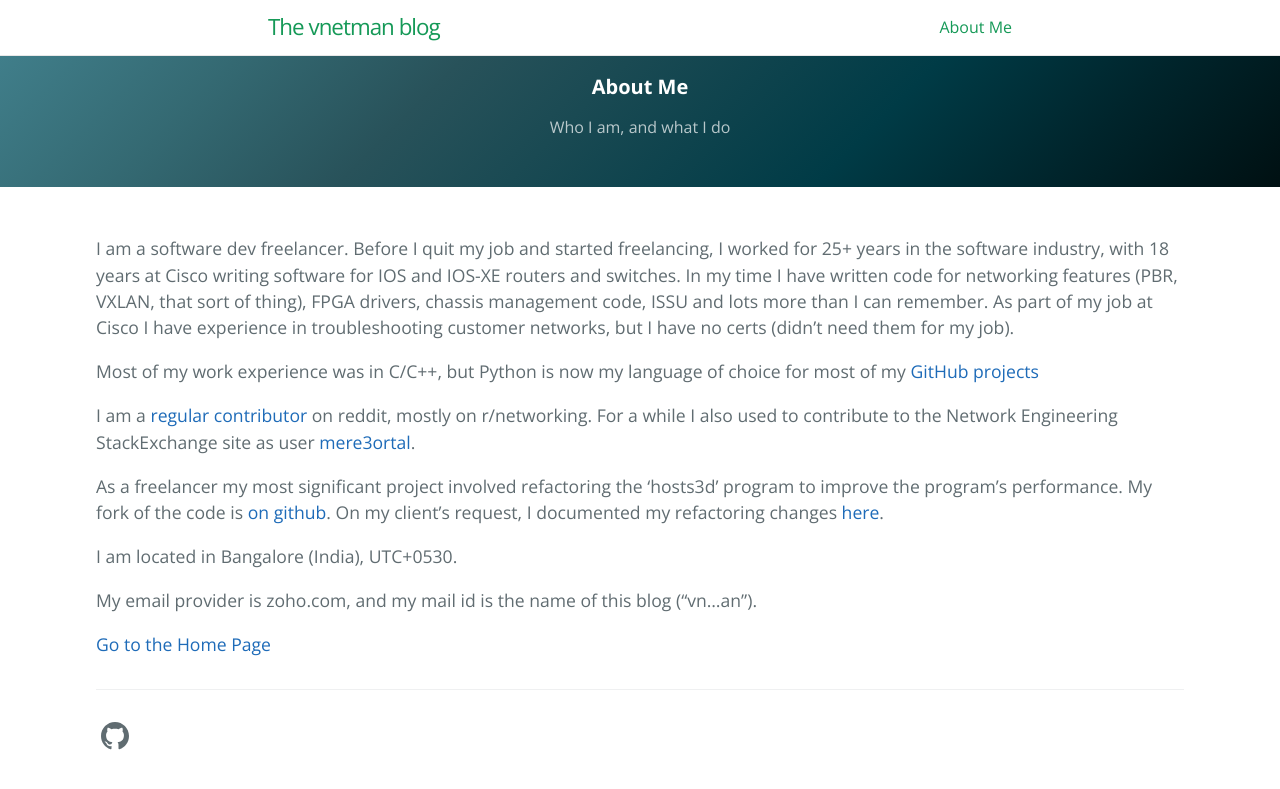
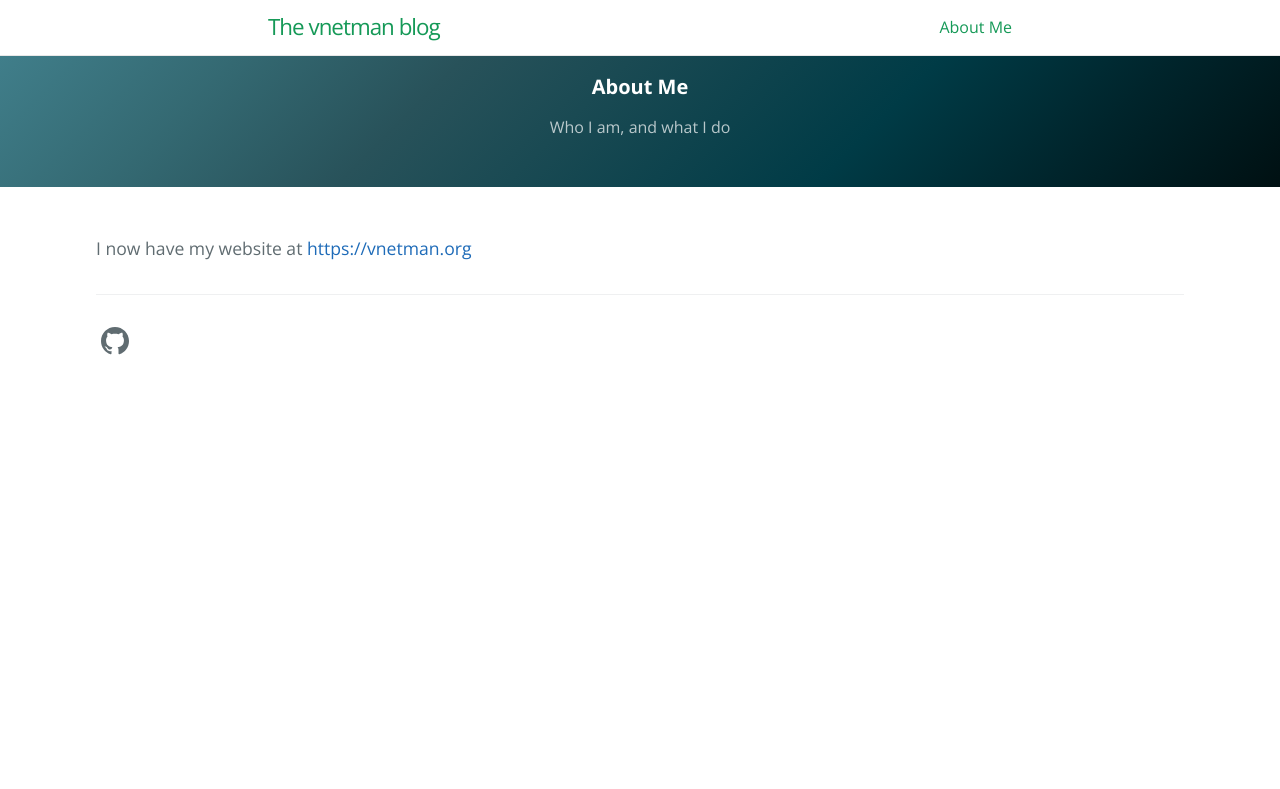
Before and after one commit to vnetman/vnetman.github.io, a Jekyll site: the page built from about.md, in a window 1280 px wide. Shown: the top 789 px of the page. Built offline with Jekyll 4.4.1, drawn with Linux system fonts in a browser that asks for light colours.

Commit message:
Link to website

```diff
--- a/about.md
+++ b/about.md
@@ -5,16 +5,4 @@ tagline: Who I am, and what I do
 permalink: /about.html
 ---
 
-I am a software dev freelancer. Before I quit my job and started freelancing, I worked for 25+ years in the software industry, with 18 years at Cisco writing software for IOS and IOS-XE routers and switches. In my time I have written code for networking features (PBR, VXLAN, that sort of thing), FPGA drivers, chassis management code, ISSU and lots more than I can remember. As part of my job at Cisco I have experience in troubleshooting customer networks, but I have no certs (didn't need them for my job).
-
-Most of my work experience was in C/C++, but Python is now my language of choice for most of my [GitHub projects](https://github.com/vnetman)
-
-I am a [regular contributor](https://www.reddit.com/user/vnetman) on reddit, mostly on r/networking. For a while I also used to contribute to the Network Engineering StackExchange site as user [mere3ortal](https://networkengineering.stackexchange.com/users/22665/mere3ortal).
-
-As a freelancer my most significant project involved refactoring the 'hosts3d' program to improve the program's performance. My fork of the code is [on github](https://github.com/vnetman/hosts3d). On my client's request, I documented my refactoring changes [here](https://www.dropbox.com/s/h9uz6xhd6c5n8ia/MyHT.pdf?dl=0).
-
-I am located in Bangalore (India), UTC+0530.
-
-My email provider is zoho.com, and my mail id is the name of this blog ("vn...an").
-
-[Go to the Home Page]({{ site.url }}{{ site.baseurl }})
+I now have my website at [https://vnetman.org](https://vnetman.org)
```
